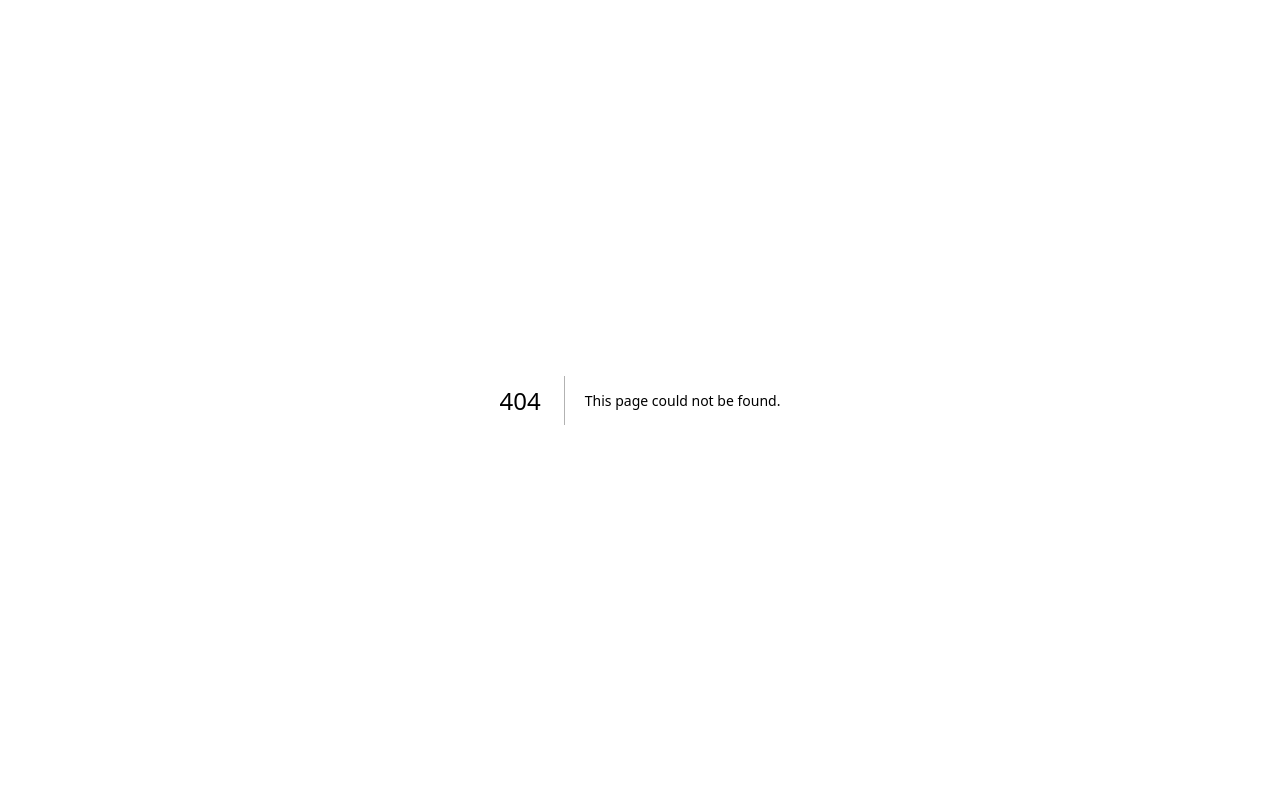
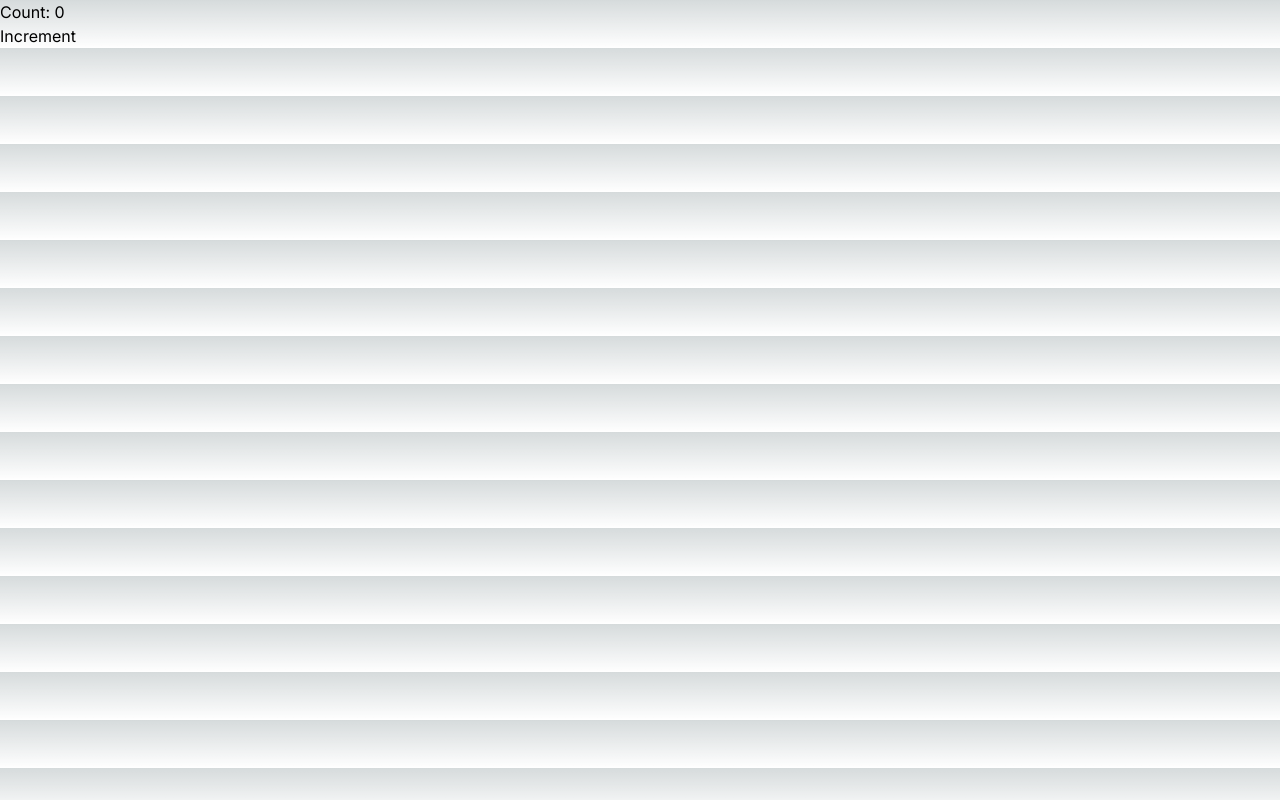
Before and after one commit to Fintech-Moic/Moic-Backend, a Next.js app in the folder frontend/: page /sample in a window 1280 px wide. Before the commit this address had no page. Built offline with nearby package versions, Linux system fonts and the light colour scheme.

Commit message:
Feat: Jotai Sample Data 추가

```diff
--- /dev/null
+++ b/frontend/src/app/sample/page.tsx
@@ -0,0 +1,15 @@
+'use client';
+
+import { useAtom } from 'jotai';
+import { countAtom } from '../../providers/jotai-providers'; // Providers.tsx 파일의 상대 경로를 확인하세요.
+
+export default function JotaiTest() {
+  const [count, setCount] = useAtom(countAtom);
+
+  return (
+    <div>
+      <p>Count: {count}</p>
+      <button onClick={() => setCount(count + 1)}>Increment</button>
+    </div>
+  );
+}
--- a/frontend/src/providers/jotai-providers.tsx
+++ b/frontend/src/providers/jotai-providers.tsx
@@ -2,6 +2,9 @@
 
 import React from 'react';
 import { Provider as JotaiProvider } from 'jotai';
+import { atom, useAtom } from 'jotai';
+
+export const countAtom = atom(0);
 
 export function JotaiWrapper({ children }: { children: React.ReactNode }) {
   return (
```
